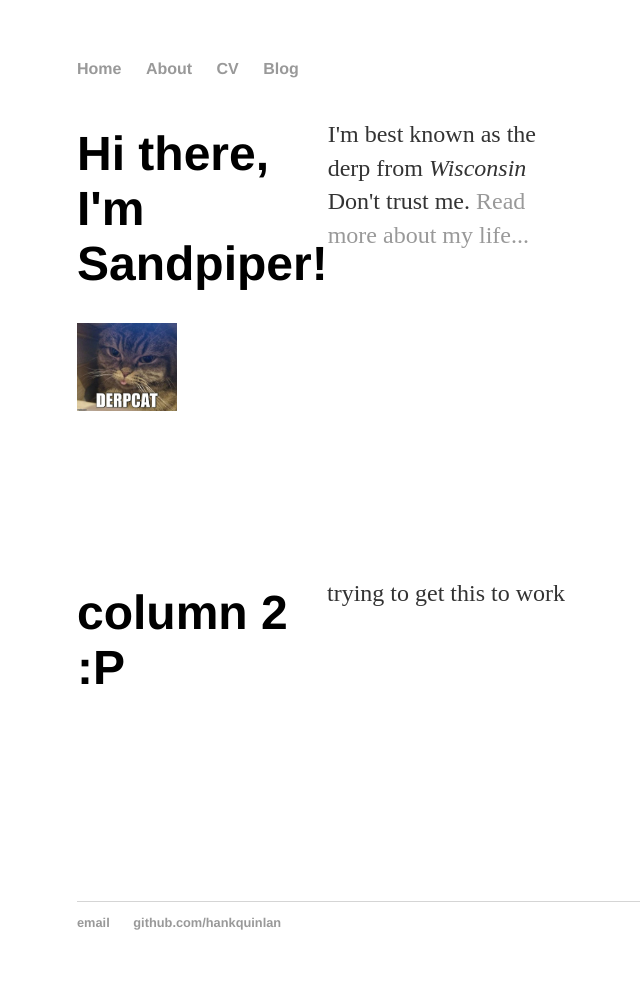
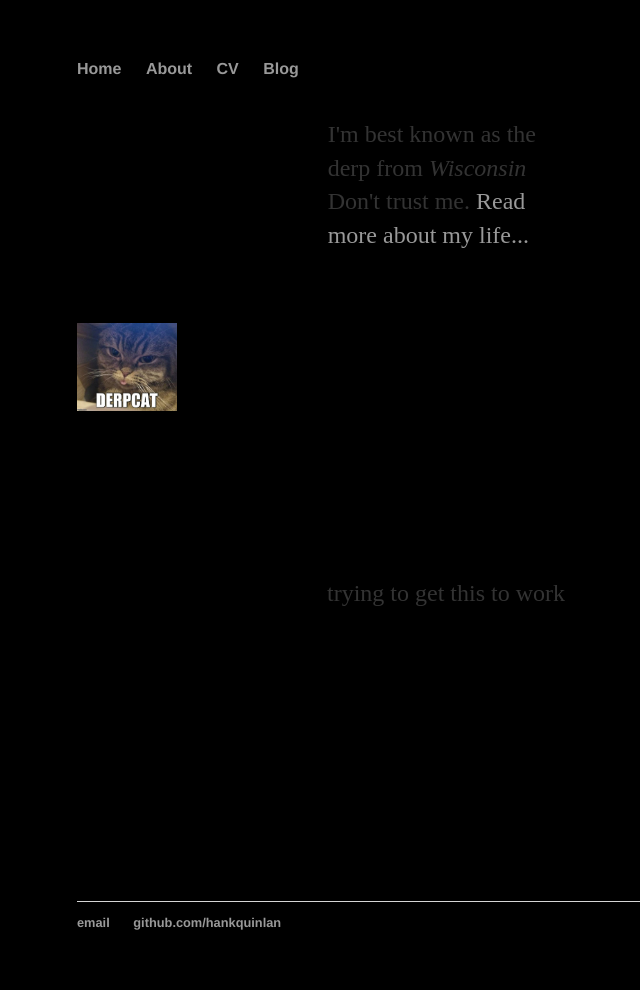
Before and after one commit to sandkinz/sandkinz.github.io, a Jekyll site: the page built from index.html, in a window 1280 px wide. Shown: the whole page, without its empty margins (115-755 px from the left). Built offline with Jekyll 4.4.1, drawn with Linux system fonts in a browser that asks for light colours.

Commit message:
edit colors again...

```diff
--- a/css/main.css
+++ b/css/main.css
@@ -1,7 +1,7 @@
 body {
     margin: 60px auto;
     width: 70%;
-    background-color: 0 0 0;
+    background-color: #000;
 }
 nav ul, footer ul {
     font-family:'Helvetica', 'Arial', 'Sans-Serif';
```
